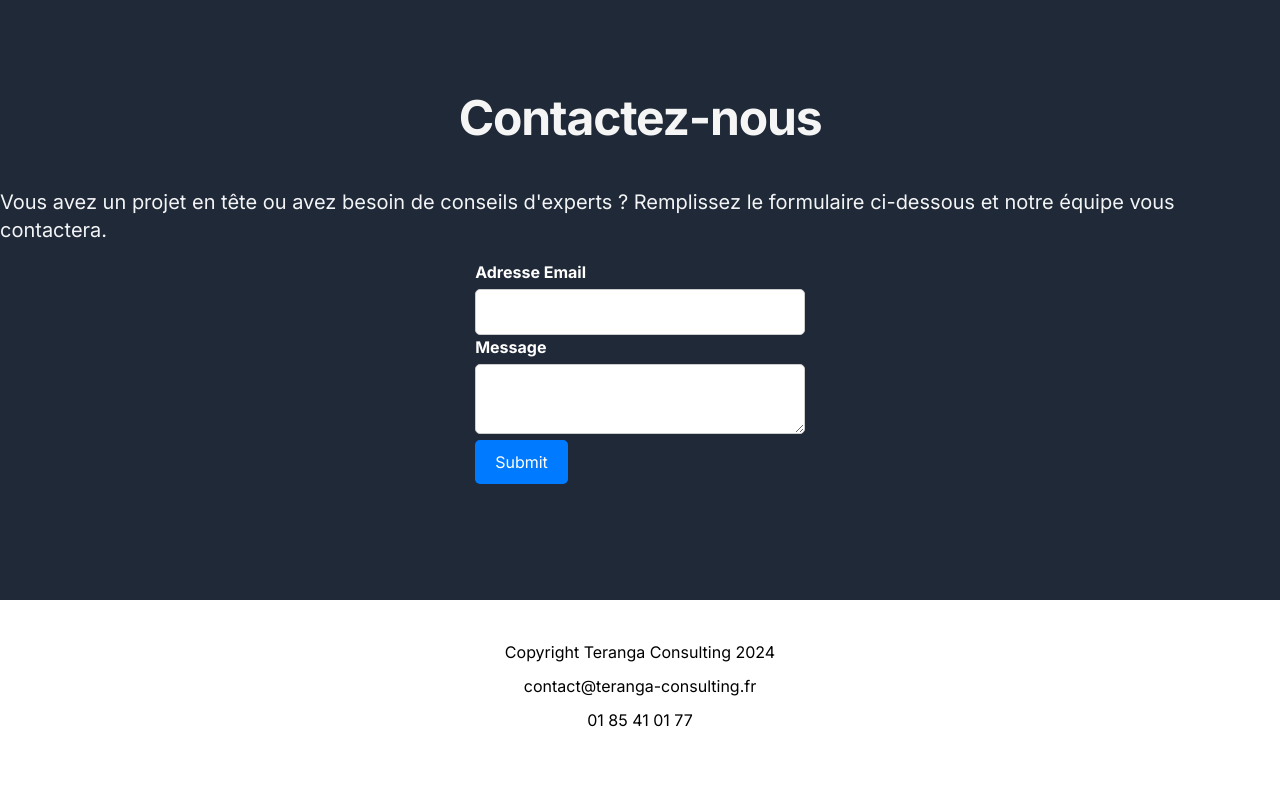
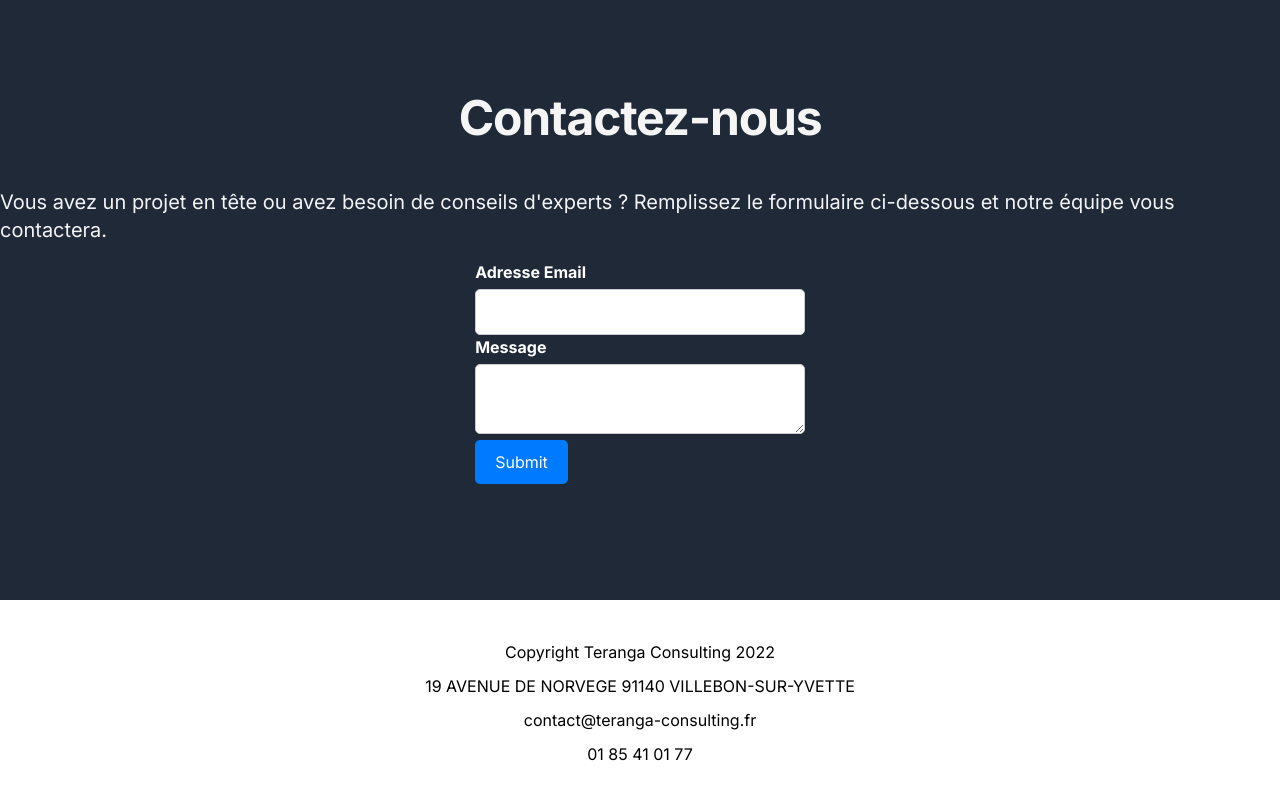
Before and after one commit to MaxCapette/teranga, a Next.js app: page / in a window 1280 px wide. Shown: the part 3235-4035 px from the top of the page. Before the commit the page ends 4007 px from the top, so only its background shows below. Built offline with nearby package versions, Linux system fonts and the light colour scheme.

Commit message:
add adress

```diff
--- a/src/components/layout/footer/Footer.tsx
+++ b/src/components/layout/footer/Footer.tsx
@@ -5,7 +5,8 @@ export default function Footer() {
     <footer className="footer p-10 bg-neutral text-neutral-content">
       <aside className="footerAside">
 
-        <p>Copyright Teranga Consulting 2024</p>
+        <p>Copyright Teranga Consulting 2022</p>
+        <p>19 AVENUE DE NORVEGE 91140 VILLEBON-SUR-YVETTE</p>
         <p>contact@teranga-consulting.fr</p>
         <p>01 85 41 01 77</p>
       </aside>
```
